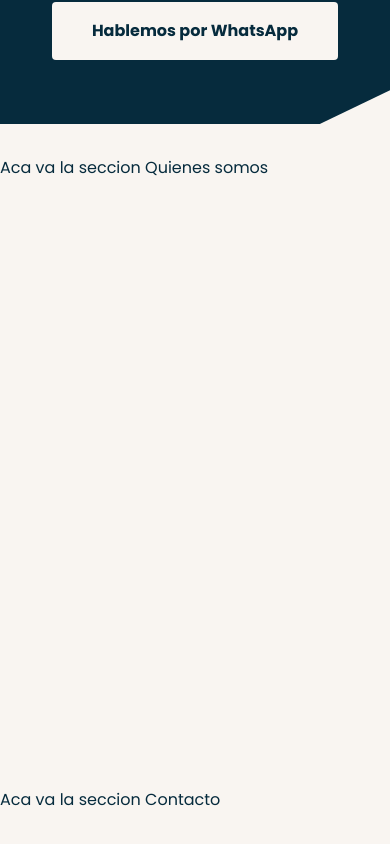
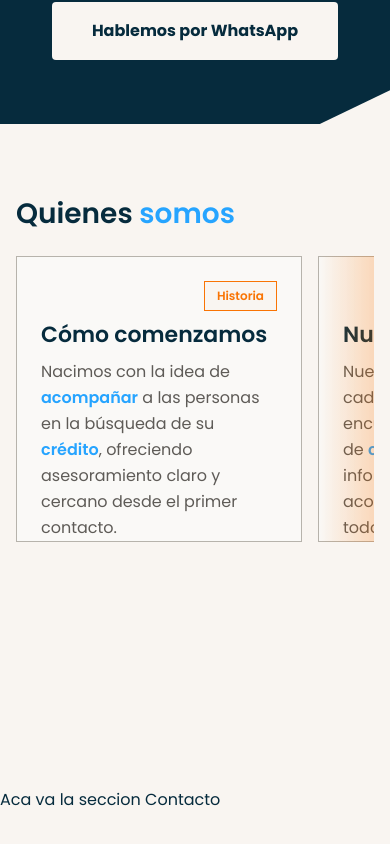
Before and after one commit to MarielDtt/Dinexa, a Next.js app: page / in a window 390 px wide. Shown: the part 2076-2920 px from the top of the page. Built offline with nearby package versions, Linux system fonts and the light colour scheme; what @mui/material-nextjs would draw is missing.

Commit message:
feat: implement mobile carousel for 'Quiénes somos' section with manual swipe and orange fade indicator

```diff
--- /dev/null
+++ b/app/components/sections/QuienesSomos.tsx
@@ -0,0 +1,136 @@
+"use client";
+
+import { useEffect, useRef, useState } from "react";
+
+type QuienesSomosItem = {
+  badge: string;
+  title: string;
+  text: React.ReactNode;
+};
+
+const items: QuienesSomosItem[] = [
+  {
+    badge: "Historia",
+    title: "Cómo comenzamos",
+    text: (
+      <>
+        Nacimos con la idea de{" "}
+        <span className="text-accent-blue font-semibold">acompañar</span> a las
+        personas en la búsqueda de su{" "}
+        <span className="text-accent-blue font-semibold">crédito</span>,
+        ofreciendo asesoramiento claro y cercano desde el primer contacto.
+      </>
+    ),
+  },
+  {
+    badge: "Misión",
+    title: "Nuestra misión",
+    text: (
+      <>
+        Nuestra misión es{" "}
+        <span className="text-accent-blue font-semibold">orientar</span> a cada
+        persona para que encuentre la mejor opción de{" "}
+        <span className="text-accent-blue font-semibold">crédito</span>,
+        brindando información clara y acompañamiento durante todo el proceso.
+      </>
+    ),
+  },
+  {
+    badge: "Visión",
+    title: "Nuestra visión",
+    text: (
+      <>
+        Aspiramos a ser un referente en{" "}
+        <span className="text-accent-blue font-semibold">asesoramiento</span>{" "}
+        financiero, construyendo vínculos de{" "}
+        <span className="text-accent-blue font-semibold">confianza</span> entre
+        las personas y las entidades con las que trabajamos.
+      </>
+    ),
+  },
+  {
+    badge: "Valores",
+    title: "Nuestros valores",
+    text: (
+      <>
+        Trabajamos con{" "}
+        <span className="text-accent-blue font-semibold">transparencia</span>,
+        acompañamiento y{" "}
+        <span className="text-accent-blue font-semibold">cercanía</span>,
+        priorizando siempre un trato claro y humano.
+      </>
+    ),
+  },
+];
+
+export default function QuienesSomos() {
+  const trackRef = useRef<HTMLDivElement | null>(null);
+  const [showFade, setShowFade] = useState(true);
+
+  useEffect(() => {
+    const el = trackRef.current;
+    if (!el) return;
+
+    const update = () => {
+      const maxScrollLeft = el.scrollWidth - el.clientWidth;
+      const hasOverflow = el.scrollWidth > el.clientWidth + 1;
+      const isAtEnd = el.scrollLeft >= maxScrollLeft - 4;
+      setShowFade(hasOverflow && !isAtEnd);
+    };
+
+    update();
+    el.addEventListener("scroll", update, { passive: true });
+    window.addEventListener("resize", update);
+
+    return () => {
+      el.removeEventListener("scroll", update);
+      window.removeEventListener("resize", update);
+    };
+  }, []);
+
+  return (
+    <section className="w-full bg-background-default px-4 py-10 flex flex-col gap-6">
+      <h2 className="text-text-primary text-heading-1">
+        Quienes <span className="text-accent-blue">somos</span>
+      </h2>
+
+      <div className="relative overflow-hidden">
+        <div
+          ref={trackRef}
+          className="flex gap-4 overflow-x-auto scroll-smooth snap-x snap-mandatory pr-4 pb-2 no-scrollbar"
+          aria-label="Carrusel Quiénes somos"
+        >
+          {items.map((it) => (
+            <article
+              key={it.badge}
+              className="w-[286px] h-[286px] flex-shrink-0 snap-start
+                         p-6 flex flex-col items-start gap-2
+                         border border-border-soft bg-card-surface"
+            >
+              <div className="w-full flex justify-end">
+                <span
+                  className="px-3 py-1 text-small-sm font-semibold
+                             border border-accent-orange text-accent-orange bg-background-default"
+                >
+                  {it.badge}
+                </span>
+              </div>
+
+              <h3 className="text-text-primary text-heading-2">{it.title}</h3>
+
+              <p className="text-text-secondary text-body">{it.text}</p>
+            </article>
+          ))}
+        </div>
+
+        {showFade && (
+          <div
+            className="pointer-events-none absolute top-0 right-0 h-[286px] w-[56px]
+                       bg-gradient-to-l from-accent-orange/25 to-transparent"
+            aria-hidden="true"
+          />
+        )}
+      </div>
+    </section>
+  );
+}
--- a/app/globals.css
+++ b/app/globals.css
@@ -18,3 +18,6 @@ img {
   height: auto;
   display: block;
 }
+
+.no-scrollbar::-webkit-scrollbar { display: none; }
+.no-scrollbar { -ms-overflow-style: none; scrollbar-width: none; }
--- a/app/page.tsx
+++ b/app/page.tsx
@@ -3,6 +3,7 @@ import Creditos from "./components/sections/Creditos";
 import Entidades from "./components/sections/Entidades";
 import Hero from "./components/sections/Hero";
 import Pasos from "./components/sections/Pasos";
+import QuienesSomos from "./components/sections/QuienesSomos";
 
 export default function Home() {
   return (
@@ -24,7 +25,7 @@ export default function Home() {
       </section>
 
       <section id="quienes-somos" className="  min-h-150 ">
-        Aca va la seccion Quienes somos
+      <QuienesSomos/>
       </section>
 
       <section id="contacto" className=" min-h-150">
```
